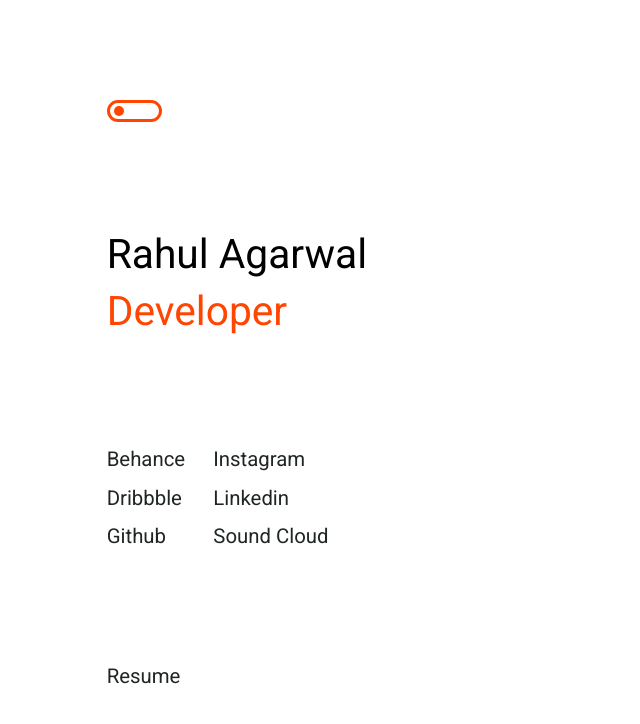
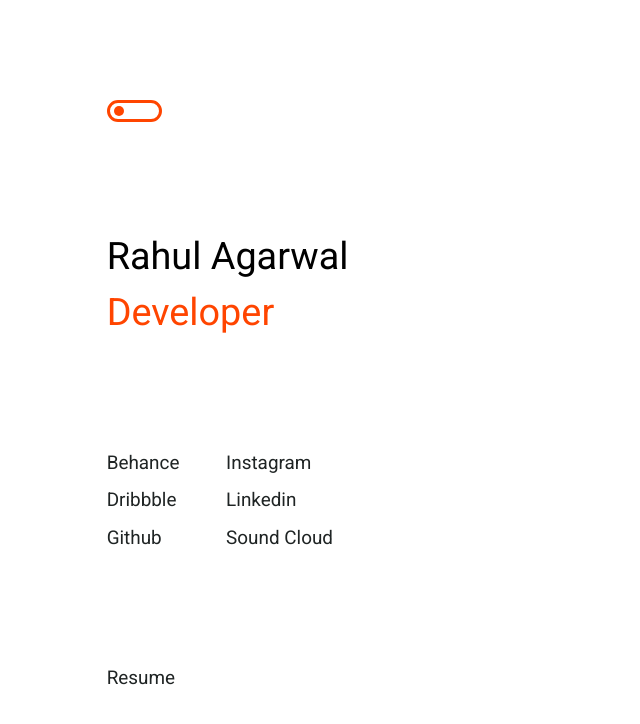
Before and after one commit to eccentricdz/eccentricdz.github.io, a React (Create React App) app: page / in a window 1280 px wide. Shown: the top 724 px of the page, without its empty margins (0-640 px from the left). Built offline with nearby package versions, Linux system fonts and the light colour scheme.

Commit message:
Minor changes

```diff
--- a/src/App.scss
+++ b/src/App.scss
@@ -143,7 +143,8 @@
     font-size: 2rem;
 
     #my-name {
-      margin: 2vh 0;
+      margin: 1vh 0;
+      line-height: 2.5rem;
     }
   }
 
@@ -167,6 +168,7 @@
 
     .account-links-1 {
       width: hGrid(1);
+      margin-right: 1vw;
     }
   }
 }
--- a/src/index.css
+++ b/src/index.css
@@ -8,6 +8,6 @@ body, html {
 
   /* font-family and sizing */
   font-family: 'Roboto', sans-serif;
-  font-size: calc(16px + (32 - 16) * ((100vw - 800px) / (2560 - 800)));
-  line-height: calc(1.5em + (2 - 1.5) * ((100vh - 600px)/(1338 - 600)));
+  font-size: calc(14px + (32 - 14) * ((100vw - 800px) / (2560 - 800)));
+  line-height: calc(1.5em + (5 - 1.5) * ((100vw - 800px) / (2560 - 800)));
 }
```
